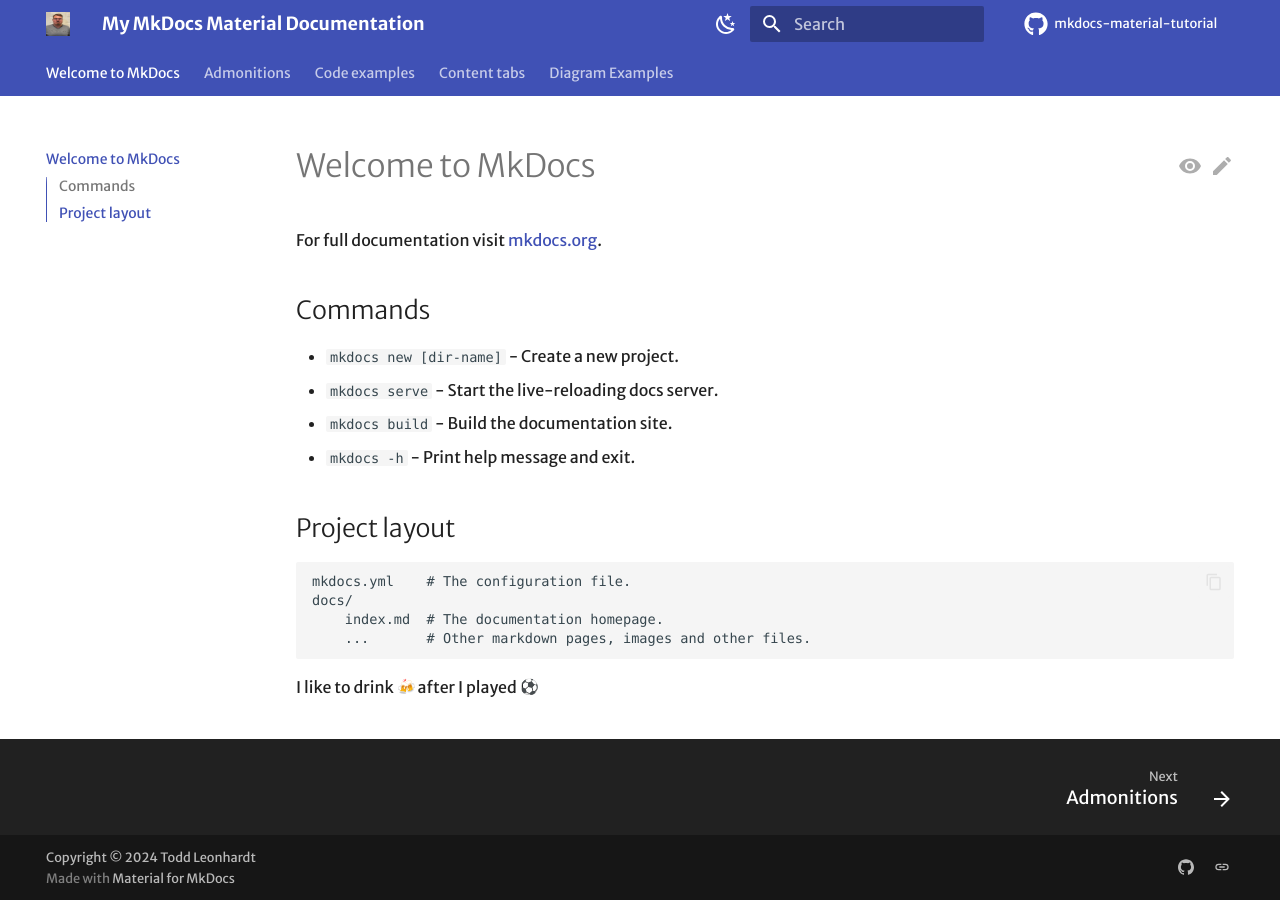
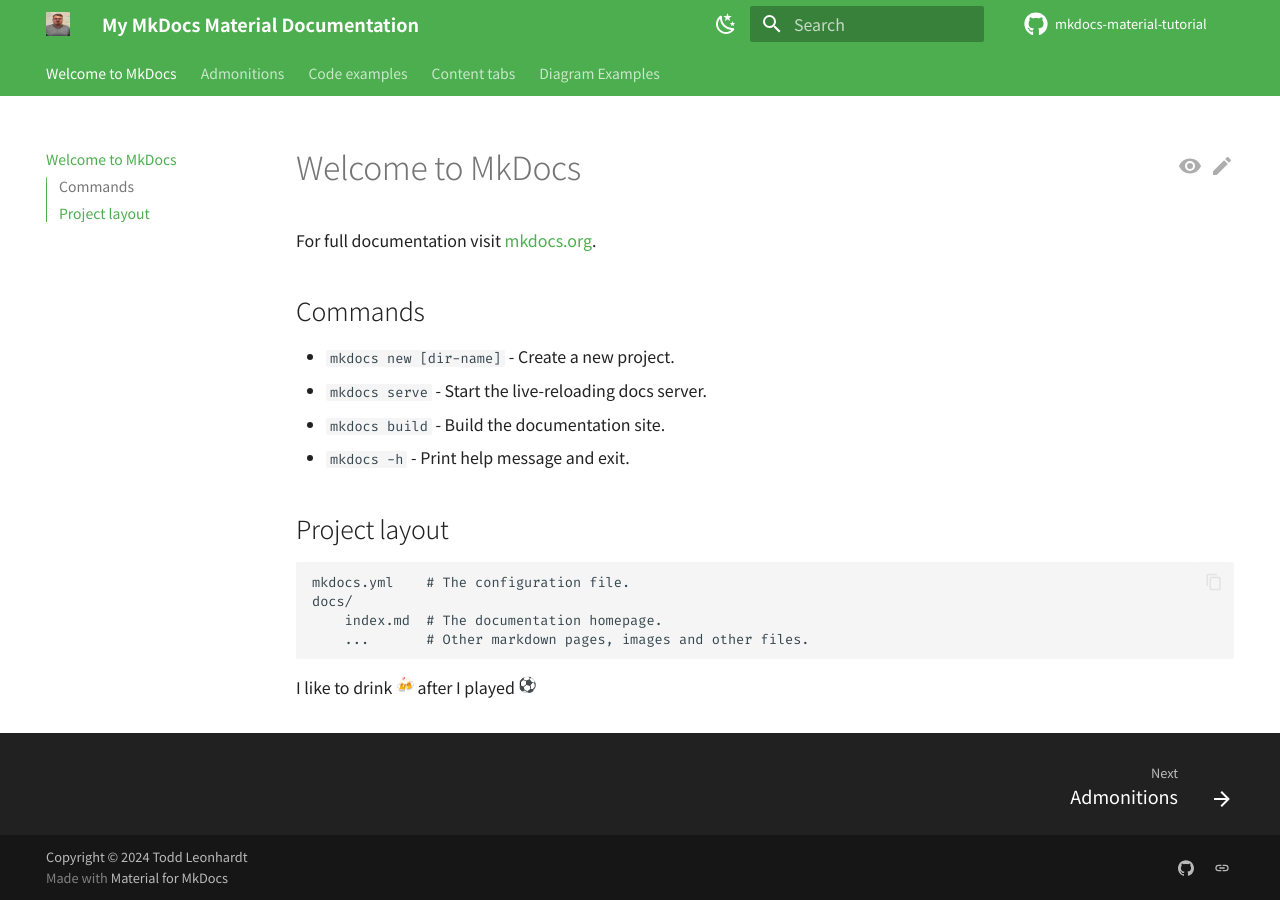
Before and after one commit to tleonhardt/mkdocs-material-tutorial, an MkDocs documentation site: the page built from docs/index.md, in a window 1280 px wide. Built offline with MkDocs 1.6.1 and Material for MkDocs 9.7.7, drawn with Linux system fonts in a browser that asks for light colours; emoji names are drawn with the system emoji font; some web fonts are replaced; comment, search, counter and statistics services are not loaded.

Commit message:
Change fonts

```diff
--- a/mkdocs.yml
+++ b/mkdocs.yml
@@ -13,6 +13,7 @@
     edit: material/pencil
     view: material/eye
   favicon: assets/favicon.ico
+  logo: assets/logo.png
   features:
     - navigation.sections
     - navigation.footer
@@ -28,9 +29,8 @@
     - content.code.annotate
     - content.tabs.link
   font:
-    text: Merriweather Sans
-    code: Red Hat Mono
-  logo: assets/logo.png
+    text: Noto Sans SC
+    code: Fira Code
   palette:
     # Palette toggle for light mode
     - media: "(prefers-color-scheme: light)"
@@ -38,6 +38,8 @@
       toggle:
         icon: material/weather-night
         name: Switch to dark mode
+      primary: green
+      accent: deep orange
 
     # Palette toggle for dark mode
     - media: "(prefers-color-scheme: dark)"
@@ -45,6 +47,8 @@
       toggle:
         icon: material/weather-sunny
         name: Switch to light mode
+      primary: light blue
+      accent: deep purple
 
 markdown_extensions:
   - attr_list
```
